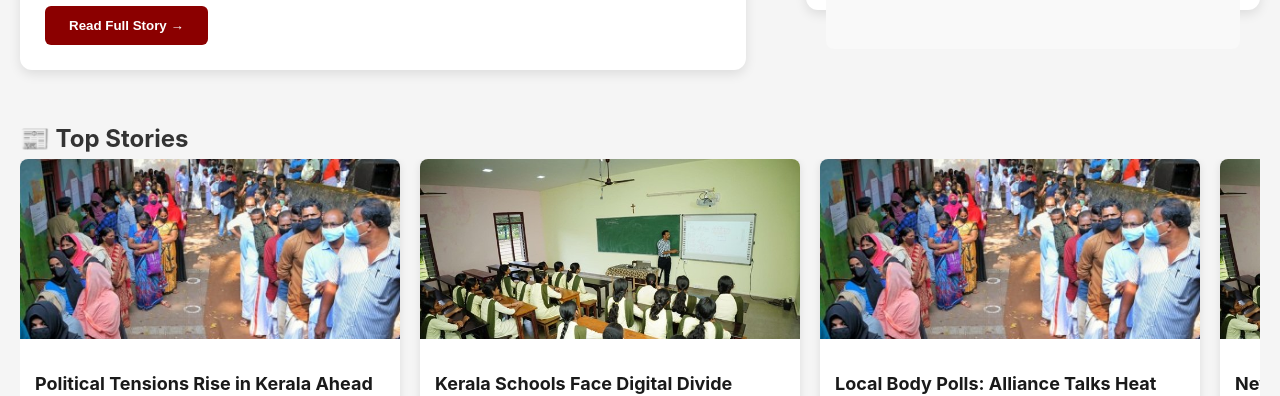
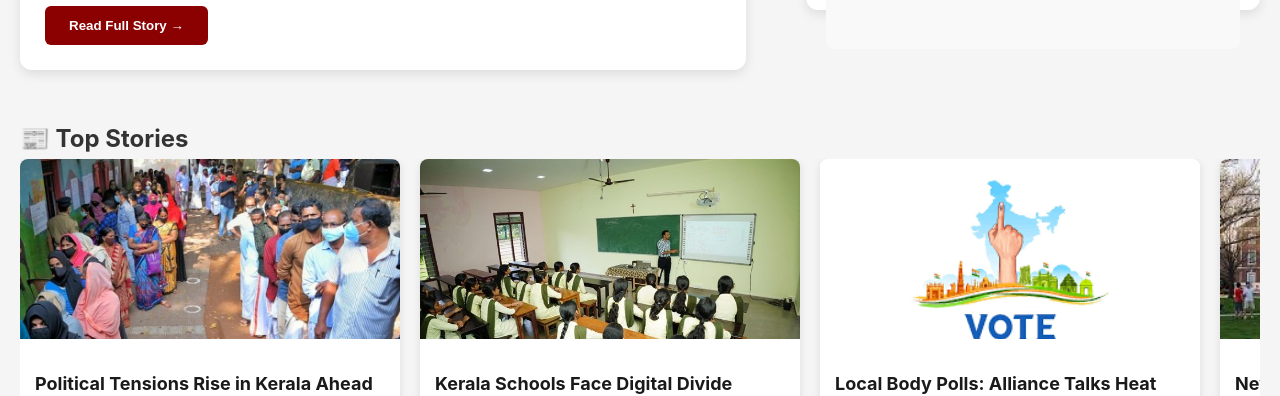
Before and after one commit to rinshinrinu/track-news, a React (Vite) app: page / in a window 1280 px wide. Shown: the part 760-1156 px from the top of the page. Built offline with nearby package versions, Linux system fonts and the light colour scheme.

Commit message:
Updated site

```diff
--- a/src/App.jsx
+++ b/src/App.jsx
@@ -5,6 +5,8 @@ import sportsFeaturedImg from './assets/images/sports-featured.jpg';
 import politicsSecondaryImg from './assets/images/politics-secondary.jpg';
 import educationSecondaryImg from './assets/images/education-secondary.jpg';
 import fashionOtherImg from './assets/images/fashion-other.jpg';
+import downpng from './assets/images/download.png';
+import downjpg from './assets/images/download.jpg';
 
 // Navigation Component
 const NavBar = ({ currentPage, setCurrentPage }) => {
@@ -116,7 +118,7 @@ const HomePage = ({ setCurrentPage }) => {
             </article>
              {/* Added more placeholder cards for horizontal scroll visibility */}
             <article className="horizontal-card" onClick={() => setCurrentPage('politics-article')}>
-              <img src={politicsSecondaryImg} alt="Kerala Elections" />
+              <img src={downpng} alt="Kerala Elections" />
               <div className="horizontal-content">
                 <span className="category-badge politics">Politics</span>
                 <h4>Local Body Polls: Alliance Talks Heat Up</h4>
@@ -126,7 +128,7 @@ const HomePage = ({ setCurrentPage }) => {
               </div>
             </article>
              <article className="horizontal-card" onClick={() => setCurrentPage('education-article')}>
-              <img src={educationSecondaryImg} alt="Smart Classroom" />
+              <img src={downjpg} alt="Smart Classroom" />
               <div className="horizontal-content">
                 <span className="category-badge education">Education</span>
                 <h4>New University Reforms Announced</h4>
```
Also changed, not shown: src/assets/images/download.jpg (added), src/assets/images/download.png (added).
